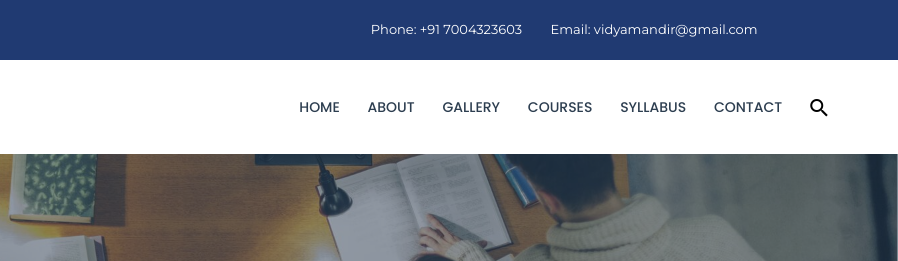
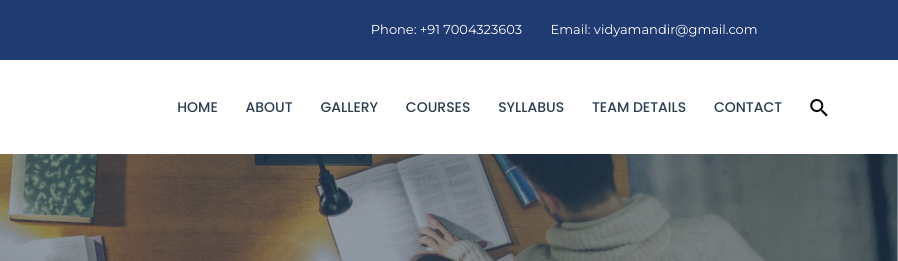
Before and after one commit to Sumiteshwark/VidyaMandirEasyWebesInternship, a plain HTML site: page course.html in a window 1280 px wide. Shown: the top 261 px of the page, 382-1280 px from the left. Drawn offline with nearby package versions, Linux system fonts and the light colour scheme.

Commit message:
Update course.html

```diff
--- a/course.html
+++ b/course.html
@@ -102,6 +102,7 @@
                           <li><a href="gallery.html">Gallery</a></li>
                           <li><a href="course.html">Courses</a></li>
 			  <li><a href="syllabus.html">Syllabus</a></li>
+			  <li><a href="team-details.html">Team Details</a></li>
                           <li><a href="contact.html">Contact</a></li>
                         </ul>
                       </nav>
@@ -152,6 +153,7 @@
                           <a href="course.html">Courses</a>
                         </li>
 			<li><a href="syllabus.html">syllabus</a></li>
+			<li><a href="team-details.html">Team Details</a></li>
                         <li><a href="contact.html">Contact us</a></li>
                       </ul>
                     </nav>
```
